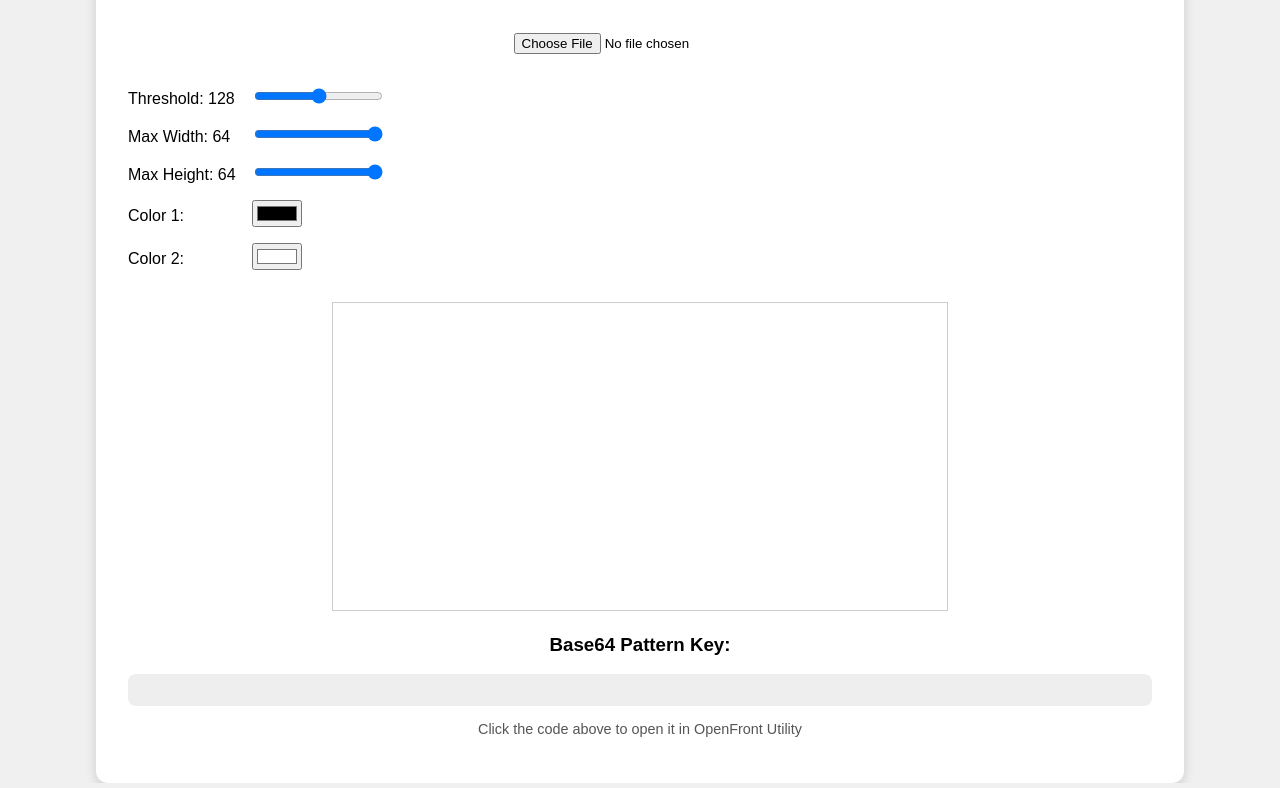
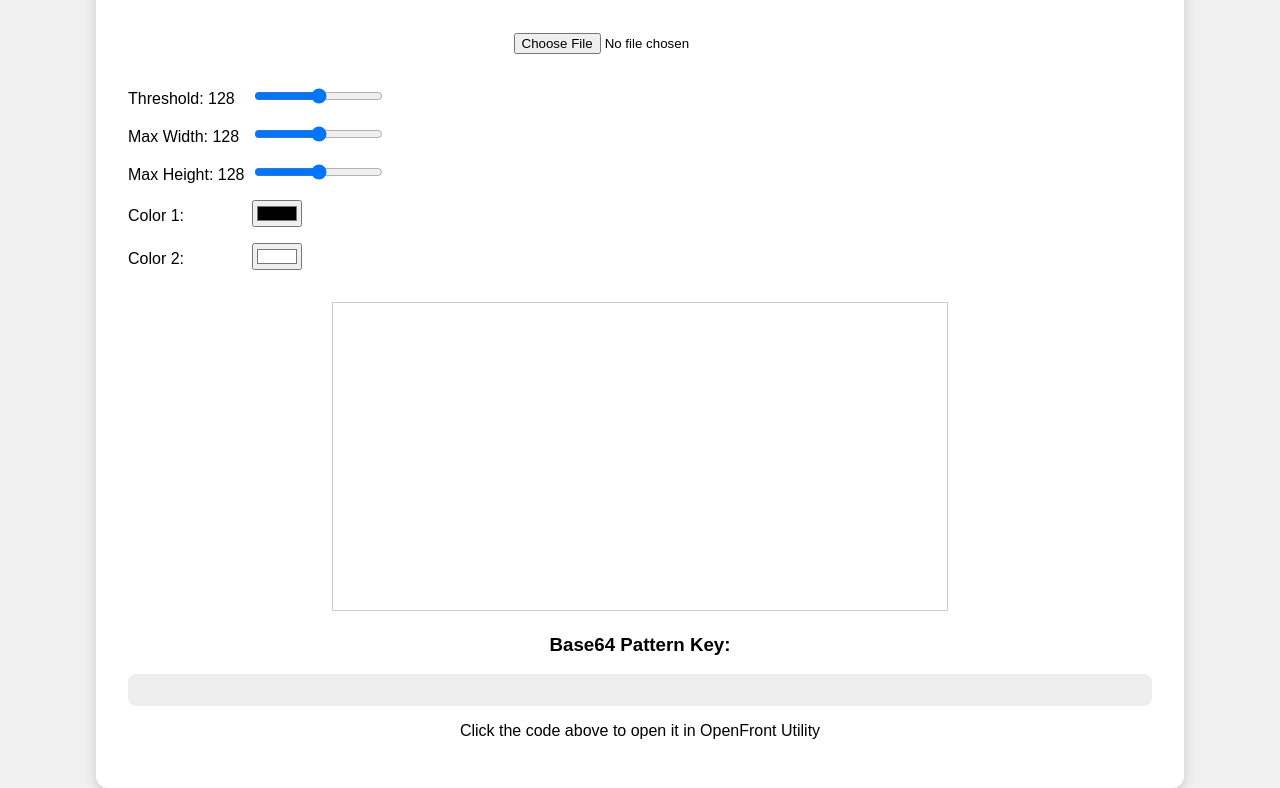
Before and after one commit to niconacho2020/niconacho2020.github.io, a plain HTML site: page projects/pattern/index.html in a window 1280 px wide. Shown: the part 82-870 px from the top of the page. Drawn offline with Linux system fonts and the light colour scheme.

Commit message:
Update index.html

```diff
--- a/projects/pattern/index.html
+++ b/projects/pattern/index.html
@@ -1,15 +1,13 @@
 <!DOCTYPE html>
-<html lang="en">
+<html>
 <head>
-<meta charset="UTF-8">
   <title>Pattern Encoder</title>
   <link rel="stylesheet" href="style.css">
 </head>
 <body>
-<script src="pattern_generator.js"></script>
   <div class="container">
     <h2>Pattern Encoder</h2>
-    <input type="file" id="fileInput" accept="image/*">
+    <input type="file" id="imageInput" accept="image/*" required>
 
     <div class="slider-container">
       <label>Threshold: <span id="threshValue">128</span></label>
@@ -17,13 +15,13 @@
     </div>
 
     <div class="slider-container">
-        <label>Max Width: <span id="widthValue">64</span></label>
-        <input type="range" id="widthSlider" min="1" max="64" value="64">
+      <label>Max Width: <span id="widthValue">128</span></label>
+      <input type="range" id="widthSlider" min="1" max="256" value="128">
     </div>
 
     <div class="slider-container">
-        <label>Max Height: <span id="heightValue">64</span></label>
-        <input type="range" id="heightSlider" min="1" max="64" value="64">
+      <label>Max Height: <span id="heightValue">128</span></label>
+      <input type="range" id="heightSlider" min="1" max="256" value="128">
     </div>
 
     <div class="color-container">
@@ -40,7 +38,9 @@
 
     <h3>Base64 Pattern Key:</h3>
     <div class="result" id="resultBox"></div>
-    <p id="clickHint" style="font-size: 0.9rem; color: #555;">Click the code above to open it in OpenFront Utility</p>
+    <p id="clickHint">Click the code above to open it in OpenFront Utility</p>
   </div>
+
+  <script src="script.js"></script>
 </body>
 </html>
```
Lines whose indentation alone changed are shown as unchanged.
